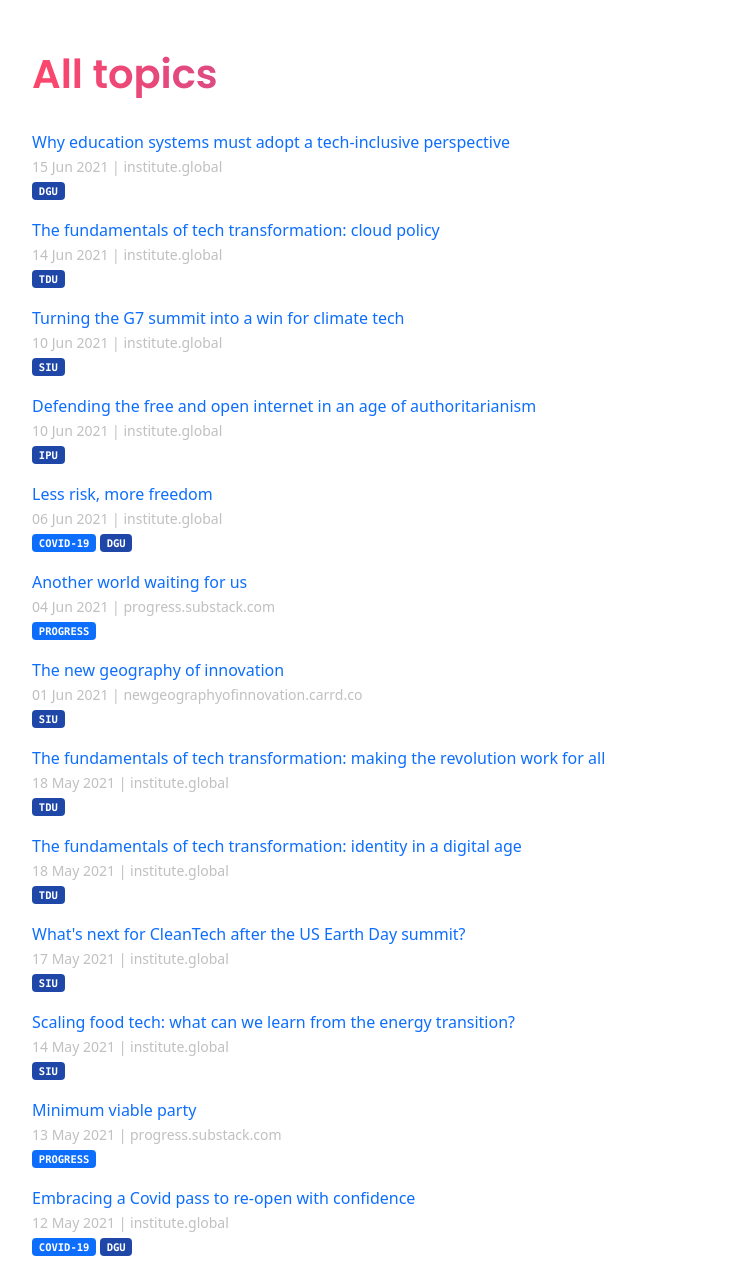
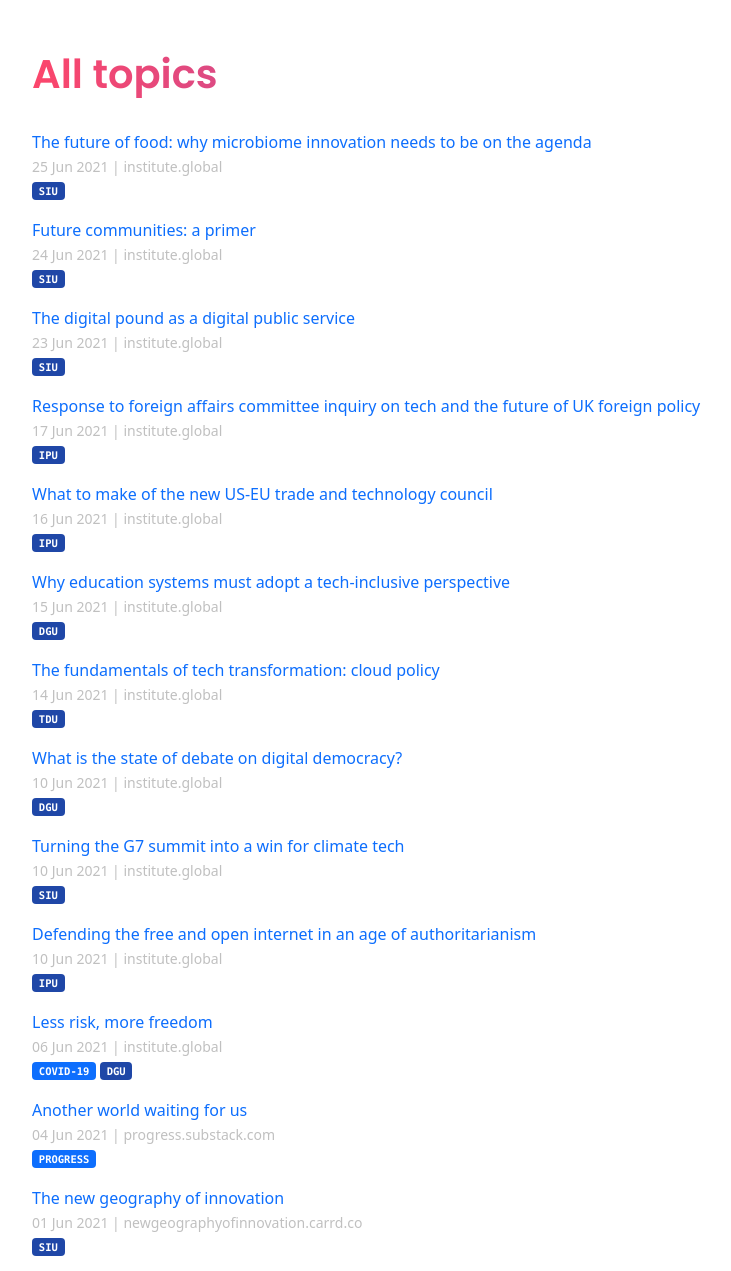
Before and after one commit to techpolicyio/techpolicyio.github.io, a Jekyll site: the page built from pages/home.md, in a window 1280 px wide and 1400 px high, scrolled down 764 px, cut to the strip 129-1400 px from the top of the window. Shown: the whole strip, without its empty margins (50-781 px from the left). Built offline with Jekyll 4.4.1, drawn with Linux system fonts in a browser that asks for light colours.

Commit message:
Update links.yml

```diff
--- a/_data/links.yml
+++ b/_data/links.yml
@@ -836,3 +836,27 @@
   url: https://institute.global/policy/why-education-systems-must-adopt-tech-inclusive-perspective
   date: 2021-06-15
   unit: dgu
+- title: "The digital pound as a digital public service"
+  url: https://institute.global/policy/digital-pound-digital-public-service
+  date: 2021-06-23
+  unit: siu
+- title: "The future of food: why microbiome innovation needs to be on the agenda"
+  url: https://institute.global/policy/future-food-why-microbiome-innovation-needs-be-agenda
+  date: 2021-06-25
+  unit: siu
+- title: "Future communities: a primer"
+  url: https://institute.global/policy/future-communities-primer
+  date: 2021-06-24
+  unit: siu
+- title: "Response to foreign affairs committee inquiry on tech and the future of UK foreign policy"
+  url: https://institute.global/policy/response-foreign-affairs-committee-inquiry-tech-and-future-uk-foreign-policy
+  date: 2021-06-17
+  unit: ipu
+- title: "What to make of the new US-EU trade and technology council"
+  url: https://institute.global/policy/what-make-new-us-eu-trade-and-technology-council
+  date: 2021-06-16
+  unit: ipu
+- title: "What is the state of debate on digital democracy?"
+  url: https://institute.global/policy/what-state-debate-digital-democracy
+  date: 2021-06-10
+  unit: dgu
```
